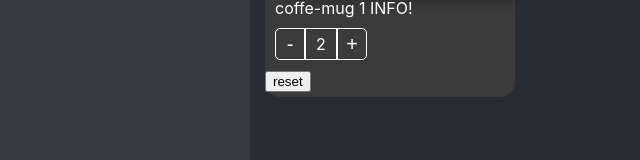
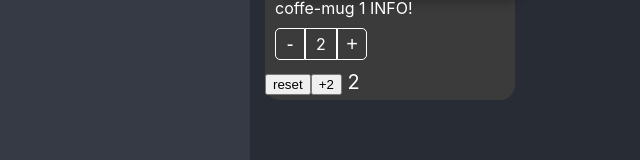
Before and after one commit to rabindranathfv/react-advance-topics, a React (Create React App) app: page /shopping in a window 1280 px wide. Shown: the part 423-583 px from the top of the page, without its empty margins (0-640 px from the left). Built offline with nearby package versions, Linux system fonts and the light colour scheme.

Commit message:
use params from component state initializer, fully implemented

```diff
--- a/src/2-component-patterns/hooks/useProduct.ts
+++ b/src/2-component-patterns/hooks/useProduct.ts
@@ -24,7 +24,6 @@ export const useProduct = ({
   const isControlled = useRef(!!onChange);
 
   const increaseBy = (value: number) => {
-    console.log("HERE!");
     if (isControlled.current && onChange) {
       return onChange({ count: value, product });
     }
--- a/src/2-component-patterns/pages/shoppingPage.tsx
+++ b/src/2-component-patterns/pages/shoppingPage.tsx
@@ -32,7 +32,7 @@ export const ShoppingPage = () => {
             maxCount: 12,
           }}
         >
-          {({ reset }) => (
+          {({ reset, increaseBy, isMaxCountReached, count }) => (
             <>
               <ProductImage
                 className="custom-image"
@@ -45,6 +45,11 @@ export const ShoppingPage = () => {
               />
               <ProductButtons className="custom-btn custmon-btn-gray" />
               <button onClick={reset}>reset</button>
+              <button onClick={() => increaseBy(2)}>+2</button>
+              {!isMaxCountReached && (
+                <button onClick={() => increaseBy(-2)}>-2</button>
+              )}
+              <span style={{ color: "white", fontSize: "20px" }}> {count}</span>
             </>
           )}
         </ProductCard>
```
